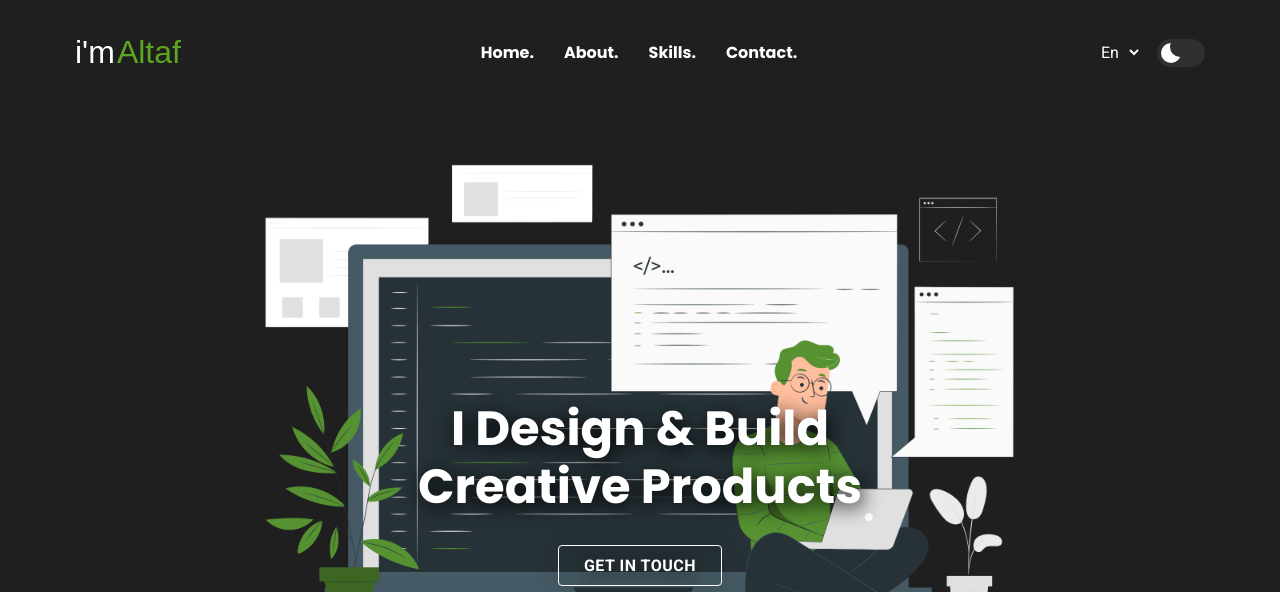
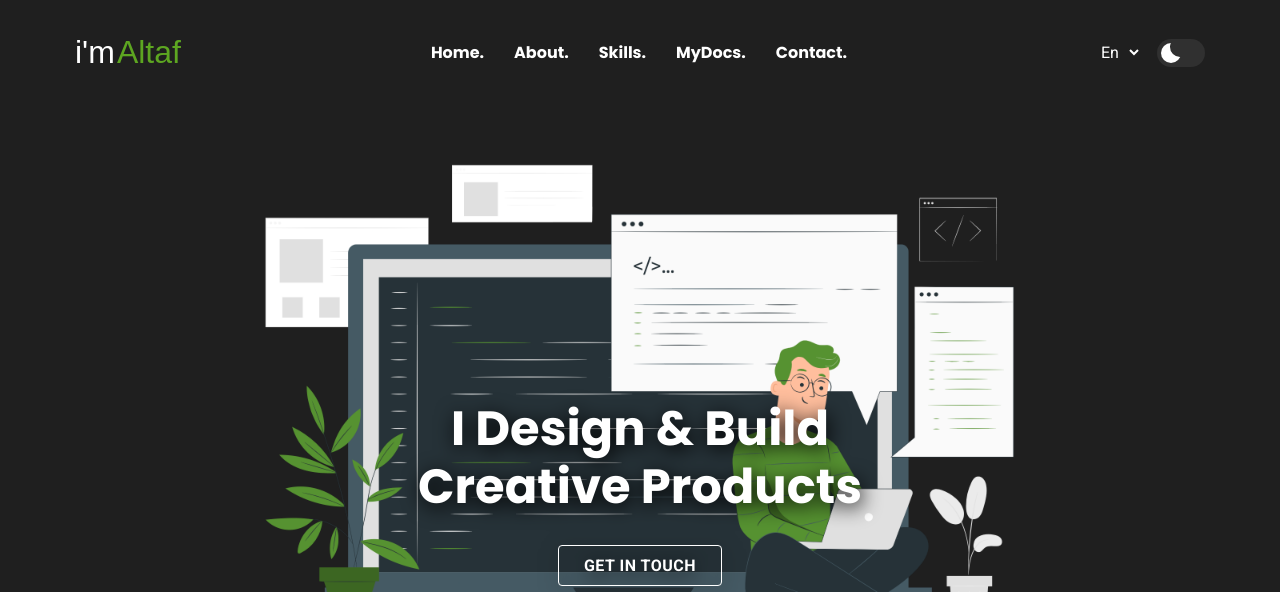
Before and after one commit to imaltaf/portfolio-v2, a plain HTML site: page index.html in a window 1280 px wide. Shown: the top 592 px of the page. Drawn offline with nearby package versions, Linux system fonts and the light colour scheme; a web font is replaced by a local one.

Commit message:
added my-Docs

```diff
--- a/index.html
+++ b/index.html
@@ -73,11 +73,11 @@
           <li>
             <a href="#skills" class="navbar-link">Skills.</a>
           </li>
-<!--
+
           <li>
-            <a href="#portfolio" class="navbar-link">Portfolio.</a>
+            <a href="https://docs.imaltaf.online/" class="navbar-link">MyDocs.</a>
           </li>
--->
+
           <li>
             <a href="#contact" class="navbar-link">Contact.</a>
           </li>
```
